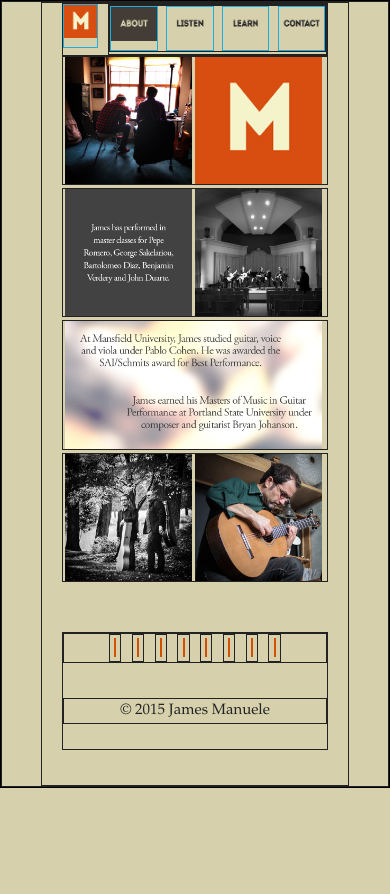
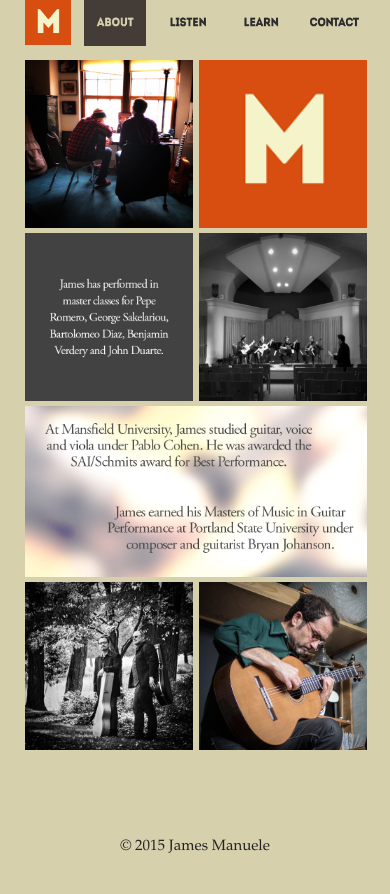
Before and after one commit to X10project/manuele, a PHP site: page /about.html in a window 390 px wide. Before the commit the page ends 788 px from the top, so only its background shows below. Run offline with PHP 8.4, Linux system fonts and the light colour scheme; some libraries are stand-ins or nearby versions.

Commit message:
adjusts for wider container on mobile

```diff
--- a/css/skeleton.css
+++ b/css/skeleton.css
@@ -42,16 +42,16 @@
   box-sizing: border-box; }
 
 /* For devices larger than 400px */
-@media (min-width: 400px) {
+/*@media (min-width: 400px) {
   .container {
     width: 85%;
     padding: 0; }
-}
+}*/
 
 /* For devices larger than 275px */
 @media (min-width: 275px) {
-  .container {
-    width: 80%; }
+/*  .container {
+    width: 90%; }*/
   .column,
   .columns {
     margin-left: 4%; }
--- a/css/styles.css
+++ b/css/styles.css
@@ -1,6 +1,4 @@
-*{
-	border:solid 1px;
-}
+
 /* ------------------------------------------------------------------layout */
 body {
 	font-family: Garamond, Baskerville, Baskerville Old Face, Hoefler Text, Times New Roman, serif; /* edit this to font type */
@@ -23,22 +21,32 @@ a[class*="socicon-"] {
 }
 
 /* ----------------------------------------------------------------skeleton */
-div.row {
-	margin-bottom: 1%;
-}
-/*nav a.columns {
-    margin-left: 4%;
-}*/
 /* For devices larger than 275px */
 @media (min-width: 275px) {
   .column.tile,
   .columns.tile {
-    margin-left: 1%; }
+    margin-left: 1.5%; }
   .twelve.columns {
-  	width: 97%;
+  	width: 97.5%;
   }
 }
+/* Larger than phablet (also point when grid becomes active) */
+@media (min-width: 550px) {
+	.container {
+		width: 80%;
+	}
+}
+/* margin under the tiles */
+div.row {
+	margin-bottom: 1.5%;
+}
+/* span for portrait tiles */
 .row-span-2 .twelve.columns {
 	width: 100%;
 	margin-left: 0;
 }
+/* left and right nav margins */
+nav {
+	margin-left: 1.5%;
+	margin-right: 1.5%;
+}
```
